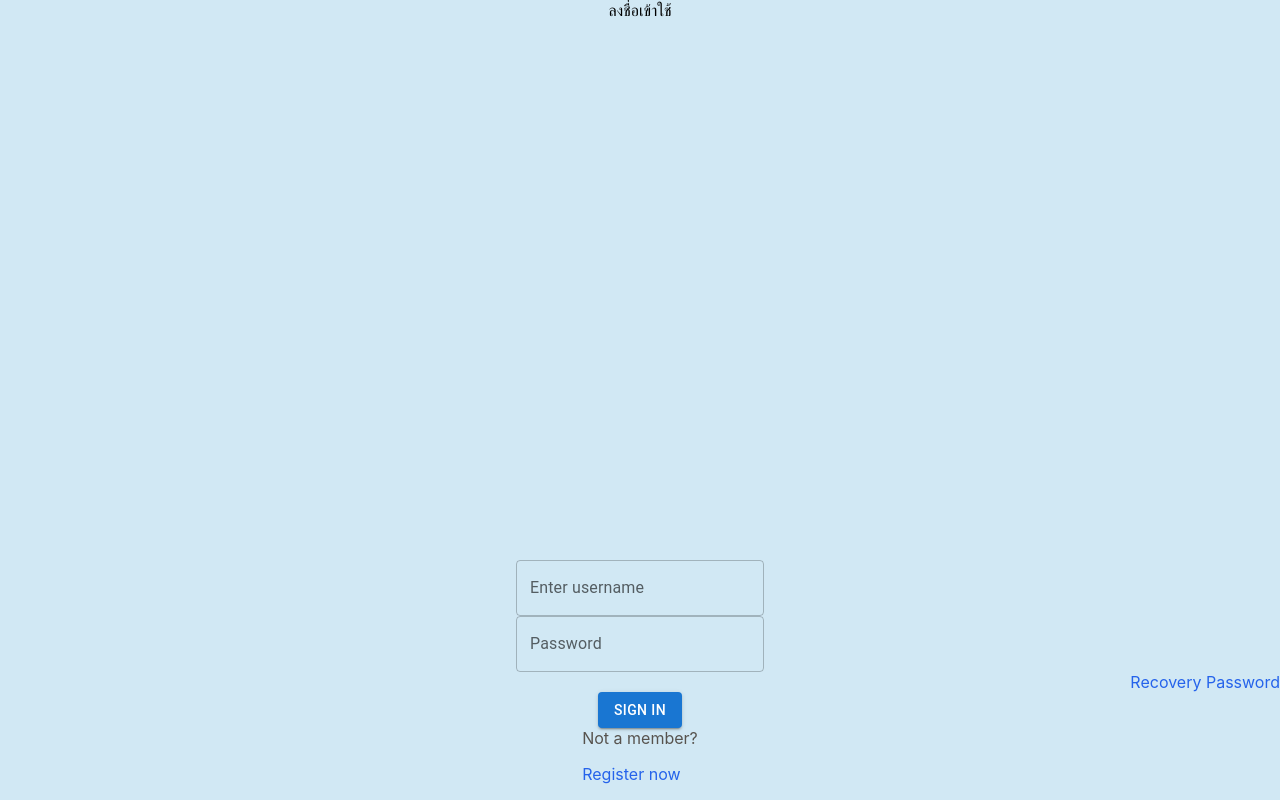
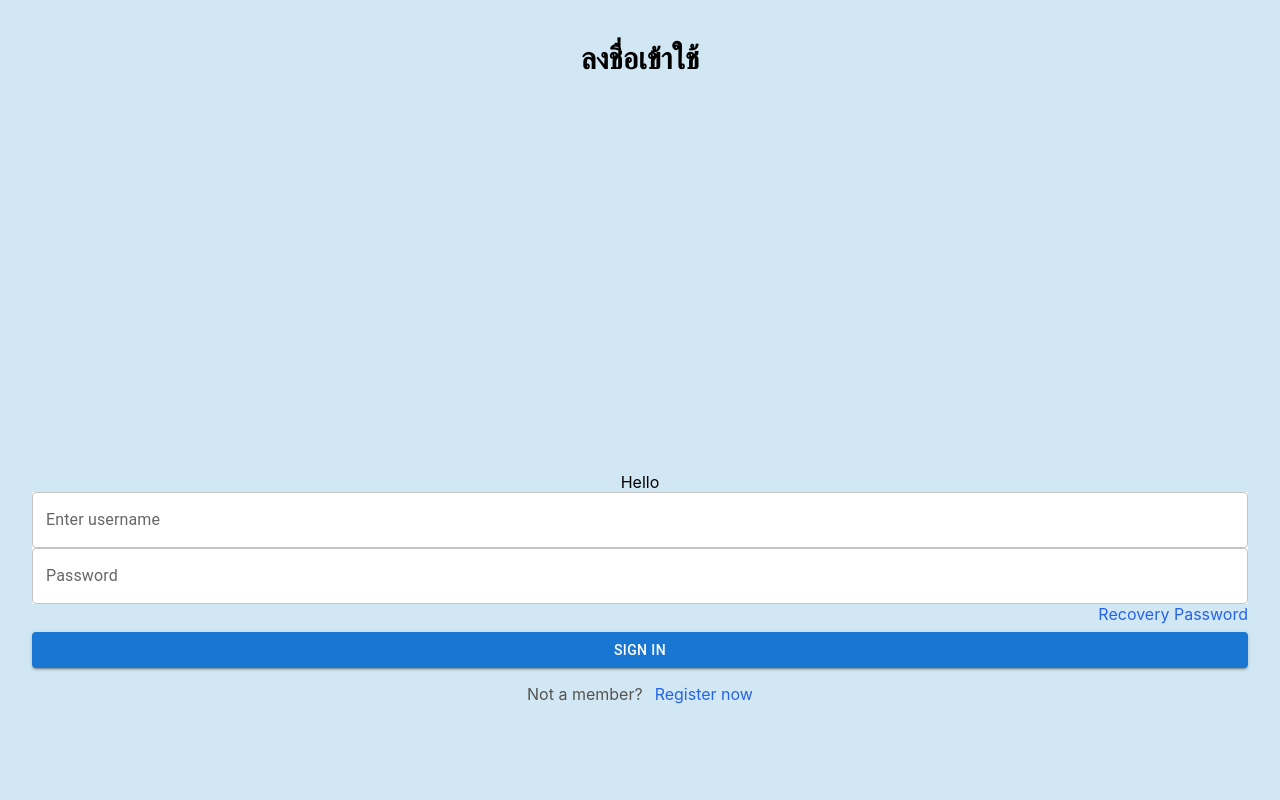
Before and after one commit to IKNNS/Software-Engineering, a Next.js app: page /login in a window 1280 px wide. Built offline with nearby package versions, Linux system fonts and the light colour scheme.

Commit message:
Edit home

```diff
--- a/pages/_app.tsx
+++ b/pages/_app.tsx
@@ -4,9 +4,16 @@ import 'components/navbar'
 import LabelBottomNavigation from '../components/navbar'
 import { useRouter } from 'next/router'
 
+const pathname = [
+  '/home',
+  '/',
+  '/history',
+  '/account'
+]
+
 function MyApp({ Component, pageProps }: AppProps) {
   const router = useRouter()
-  if (router.pathname == '/home' || router.pathname == '/' || router.pathname == '/history' || router.pathname == '/account') {
+  if (pathname.includes(router.pathname)) {
     return (
       <div>
         <Component {...pageProps} />
--- a/pages/login.tsx
+++ b/pages/login.tsx
@@ -2,18 +2,28 @@ import type { NextPage } from 'next'
 import styles from '../styles/Home.module.css'
 import Button from '@mui/material/Button';
 import { TextField } from '@mui/material';
+import { useState } from 'react';
 
 const Home: NextPage = () => {
+
+    const [username,setUsername] = useState<string>('');
+    const [pass,setPass] = useState<string>('')
+
+    const ClickLogin = ()=>{
+        console.log(username);
+    }
+
     return (
-        <div className={` w-sceen min-h-screen flex flex-col bg-primary justify-between items-center`}>
-            <div className='text-black'>ลงชื่อเข้าใช้</div>
+        <div className={` px-8 pt-10 pb-20 w-sceen h-screen flex flex-col bg-primary justify-between items-center`}>
+            <div className='text-black font-bold text-3xl '>ลงชื่อเข้าใช้</div>
             <div className=' w-full flex flex-col justify-center items-center'>
-                <TextField label="Enter username" variant='outlined' />
-                <TextField label="Password" variant='outlined' />
-                <div className='w-full text-right text-blue-600'>Recovery Password</div>
-                <Button variant='contained'>Sign in</Button>
-                <div className=' text-stone-600'>
-                    Not a member? <p className='text-blue-600'>Register now</p>
+                Hello  {username }
+                <TextField value={username} onChange={(event)=>setUsername(event.target.value)} className='mb-4 bg-white' fullWidth label="Enter username" variant='outlined' />
+                <TextField  className='mb-2 bg-white' fullWidth label="Password" variant='outlined' />
+                <div className='mb-2 w-full text-right text-blue-600'>Recovery Password</div>
+                <Button onClick={ClickLogin} className='mb-4' fullWidth variant='contained'>Sign in</Button>
+                <div className=' flex flex-row text-stone-600'>
+                    <p>Not a member?</p><p className='ml-3 text-blue-600'>Register now</p>
                 </div>
             </div>
 
```
